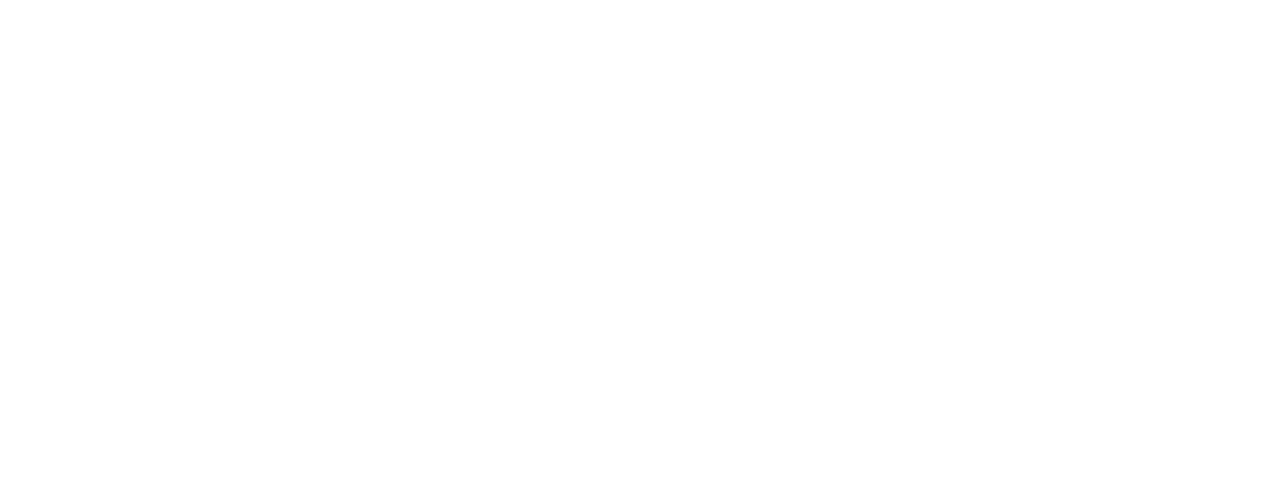
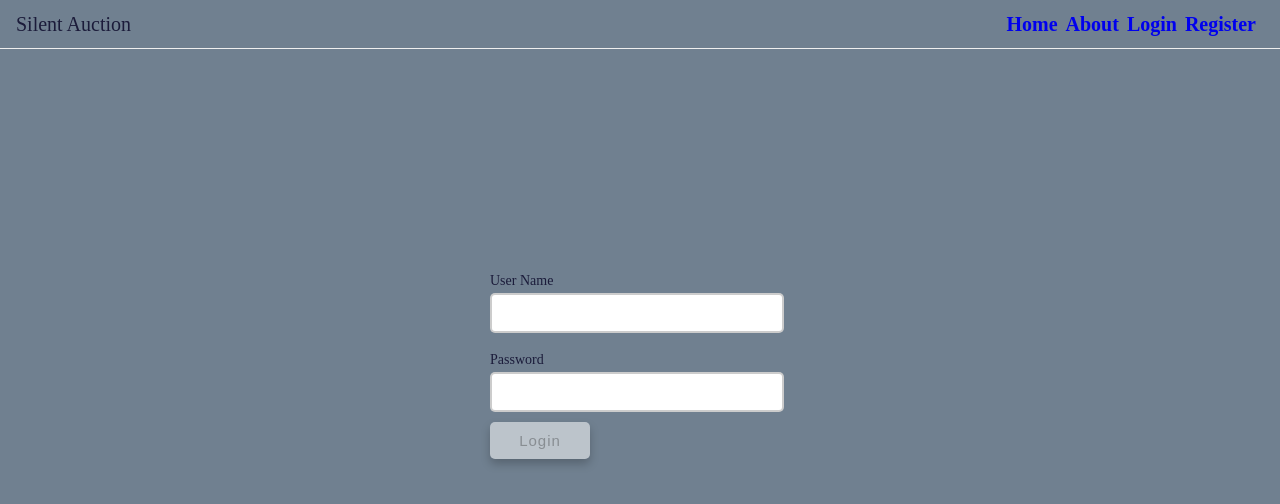
Before and after one commit to Nandhini-Madan/SilentAuction, a React (Create React App) app: page /login in a window 1280 px wide. Shown: the top 504 px of the page. Built offline with nearby package versions, Linux system fonts and the light colour scheme.

Commit message:
Updated radio container and terms container styles

```diff
--- a/src/App.js
+++ b/src/App.js
@@ -1,13 +1,22 @@
 import React from "react";
 import {Link,Route,Switch} from 'react-router-dom';
 import Registeration from './components/Registeration';
+import Header from "./components/Header";
+import Login from "./components/Login";
 
 function App() {
   return (
-    <div>
-      <Route path='/Registeration'>
-        <Registeration/>
-      </Route>
+    <div className='container'>
+      <Header/>
+      <Switch>
+        <Route path="/login">
+          <Login/>
+        </Route>
+        <Route path='/Register'>
+	        <Registeration/>
+	      </Route>
+
+      </Switch>
     </div>
   );
 }
--- /dev/null
+++ b/src/components/Login.js
@@ -0,0 +1,111 @@
+import React, { useState, useEffect } from 'react';
+import axios from 'axios';
+import * as yup from 'yup';
+import Input from './Input';
+
+function Login(props) {
+    const defaultState = {
+        username: "",
+        password: ""
+    };
+
+    const [errors, setErrors] = useState({...defaultState});
+    const [loginState, setLoginState] = useState(defaultState);
+    const [buttonDisabled, setButtonDisabled] = useState(true);
+
+    let formSchema = yup.object().shape({
+        username: yup
+            .string()
+            .required('Username is required')
+            .min(8, "Username must be 8 characters"),
+        password: yup
+            .string()
+            .required('Password is required')
+            .min(8, "Password must be 8 characters"),
+    });
+
+    //state set for the login button to be enabled or disabled
+    useEffect(() => {
+        if (loginState.username && loginState.password) {
+            setButtonDisabled(false);
+        }
+        else if (!loginState.username || !loginState.password) {
+            setButtonDisabled(true);
+        }
+    }, [loginState]);
+
+    //validate whether value meets the schema
+    // const validateChange = e => {
+    //     //this allows react to keep the event object to play nice with async op
+    //     e.persist();
+    //     if (e.target.value.length === 0) {
+    //       setErrors({
+    //         ...errors,
+    //         [e.target.name]: `${e.target.name} field is required`
+    //       });
+    //     }
+    //   };
+
+    //submit input for login
+    const loginSubmit = e => {
+        e.preventDefault();
+        console.log("login submitted");
+        axios
+            .post('', loginState)
+            .then(() => console.log('login success'))
+            .catch(err => console.log('There was a login error: ', err));
+    };
+
+    //onChange function, put validation within function
+    const inputChange = e => {
+        e.persist();
+        let value = e.target.value;
+        yup.reach(formSchema, e.target.name)
+        .validate(value)
+        .then(valid => {
+            setErrors({
+                ...errors,
+                [e.target.name]: ""
+            })
+        })
+        .catch(err => {
+            setErrors({
+            ...errors,
+            [e.target.name]: err.errors[0]
+            })
+        })
+        //spread accross loginState and set to value of input.
+        setLoginState({
+            ...loginState,
+            [e.target.name]: value
+        });
+        console.log(loginState);
+        // validateChange(e);
+    };
+
+    return (
+        <div className="formContainer">
+            <form onSubmit={loginSubmit}>
+                <Input
+                    type="text"
+                    name="username"
+                    onChange={inputChange}
+                    value={loginState.username}
+                    label="User Name"
+                    errors={errors}
+                />
+                <Input
+                    type="password"
+                    name="password"
+                    onChange={inputChange}
+                    value={loginState.password}
+                    label="Password"
+                    errors={errors}
+                />
+                <button disabled={buttonDisabled}>Login</button>
+            </form>
+        </div>
+    )
+};
+
+export default Login;
--- a/src/components/Registeration.js
+++ b/src/components/Registeration.js
@@ -77,20 +77,20 @@ const Registeration = props => {
         event.preventDefault();
         console.log("Formdata", FormState);
         axios.post("https://reqres.in/api/users", FormState)
-        .then(() => console.log('Form Submitted'))
-        .catch(err => console.log('There was a error in form', err));
+            .then(() => console.log('Form Submitted'))
+            .catch(err => console.log('There was a error in form', err));
     }
     return (
         <div className="formContainer">
             <form onSubmit={SubmitForm}>
 
+                <div className="RadioContainer">
+                    <label>Seller</label>
+                    <input defaultChecked="Seller" type='radio' name='UserType' onChange={inputChange} data-cy='Seller' value='Seller' />
 
-                <input  defaultChecked="Seller" type='radio' name='UserType' onChange={inputChange} data-cy='Seller' value='Seller' />
-                <label>Seller</label>
-                <label>
+                    <label> Bidder</label>
                     <input type='radio' name='UserType' onChange={inputChange} data-cy='Bidder' value='Bidder' />
-                   Bidder
-                </label>
+                </div>
 
                 <Input
                     type="text"
@@ -124,9 +124,10 @@ const Registeration = props => {
                     label="Retype Password"
                     errors={Error}
                 />
-
+                <div className="TermsContainer">
                 <input type="checkbox" name="Terms" onChange={inputChange} value={true} errors={Error} />
-                <label>Terms</label>
+                <label>Please Accept our Terms and conditions</label>
+                </div>
                 <button disabled={Disablebutton}>Submit</button>
             </form>
         </div>
--- a/src/components/header.js
+++ b/src/components/header.js
@@ -14,3 +14,5 @@ function Header() {
       </nav>
     )
 };
+
+export default Header;
--- a/src/css/index.css
+++ b/src/css/index.css
@@ -161,6 +161,10 @@ nav {
   display: flex;
   align-items: center;
 }
+.RadioContainer{
+    display: flex;
+    flex-direction: row;
+}
 form {
   display: flex;
   flex-direction: column;
```
Also changed, not shown: src/less/form.less (+8 -0 lines).
